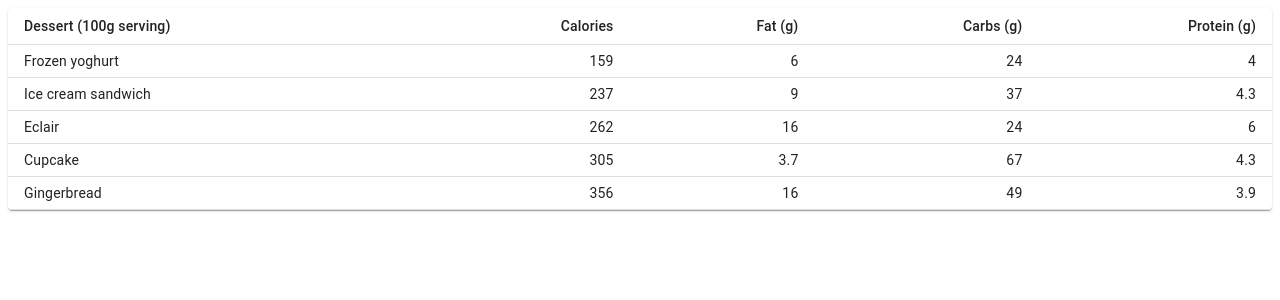
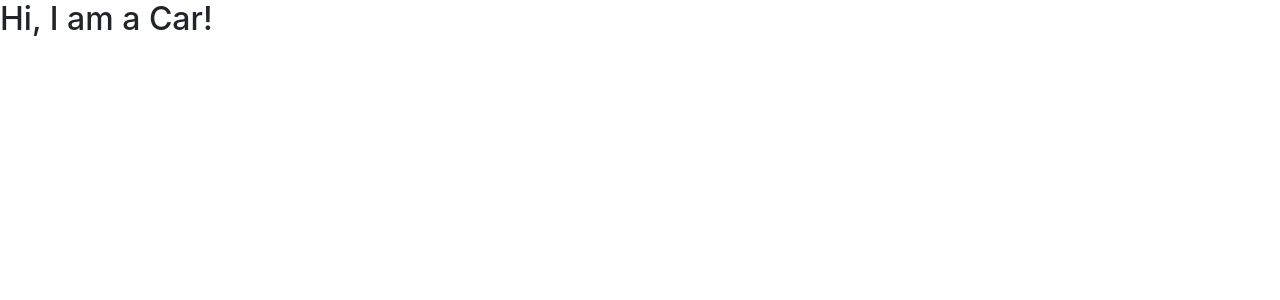
Before and after one commit to 90adityaCode/DataTable-In-React, a React (Create React App) app: page / in a window 1280 px wide. Shown: the top 300 px of the page. Built offline with nearby package versions, Linux system fonts and the light colour scheme; the HTML template or start-up script is replaced by a standard one.

Commit message:
2 files modified

```diff
--- a/index.html
+++ b/index.html
@@ -1 +1,6 @@
 <div id="root"></div>
+
+ <link rel="stylesheet" href="https://maxcdn.bootstrapcdn.com/bootstrap/4.4.1/css/bootstrap.min.css">
+  <script src="https://ajax.googleapis.com/ajax/libs/jquery/3.4.1/jquery.min.js"></script>
+  <script src="https://cdnjs.cloudflare.com/ajax/libs/popper.js/1.16.0/umd/popper.min.js"></script>
+  <script src="https://maxcdn.bootstrapcdn.com/bootstrap/4.4.1/js/bootstrap.min.js"></script>
--- a/src/_components/data-table/DataTable.js
+++ b/src/_components/data-table/DataTable.js
@@ -1,62 +1,8 @@
  import React from 'react';
-import { makeStyles } from '@material-ui/core/styles';
-import Table from '@material-ui/core/Table';
-import TableBody from '@material-ui/core/TableBody';
-import TableCell from '@material-ui/core/TableCell';
-import TableContainer from '@material-ui/core/TableContainer';
-import TableHead from '@material-ui/core/TableHead';
-import TableRow from '@material-ui/core/TableRow';
-import Paper from '@material-ui/core/Paper';
-
-const useStyles = makeStyles({
-  table: {
-    minWidth: 650,
-  },
-});
-
-function createData(name, calories, fat, carbs, protein) {
-  return { name, calories, fat, carbs, protein };
+ class DataTable extends React.Component {
+  render() {
+    return <h2>Hi, I am a Car!</h2>;
+  }
 }
 
-const rows = [
-  createData('Frozen yoghurt', 159, 6.0, 24, 4.0),
-  createData('Ice cream sandwich', 237, 9.0, 37, 4.3),
-  createData('Eclair', 262, 16.0, 24, 6.0),
-  createData('Cupcake', 305, 3.7, 67, 4.3),
-  createData('Gingerbread', 356, 16.0, 49, 3.9),
-];
-
-export default function DenseTable() {
-  const classes = useStyles();
-
-  return (
-
-    <TableContainer component={Paper}>
-
-      <Table className={classes.table} size="small" aria-label="a dense table">
-        <TableHead>
-          <TableRow>
-            <TableCell>Dessert (100g serving)</TableCell>
-            <TableCell align="right">Calories</TableCell>
-            <TableCell align="right">Fat&nbsp;(g)</TableCell>
-            <TableCell align="right">Carbs&nbsp;(g)</TableCell>
-            <TableCell align="right">Protein&nbsp;(g)</TableCell>
-          </TableRow>
-        </TableHead>
-        <TableBody>
-          {rows.map(row => (
-            <TableRow key={row.name}>
-              <TableCell component="th" scope="row">
-                {row.name}
-              </TableCell>
-              <TableCell align="right">{row.calories}</TableCell>
-              <TableCell align="right">{row.fat}</TableCell>
-              <TableCell align="right">{row.carbs}</TableCell>
-              <TableCell align="right">{row.protein}</TableCell>
-            </TableRow>
-          ))}
-        </TableBody>
-      </Table>
-    </TableContainer>
-  );
-}
+export default DataTable;
```
